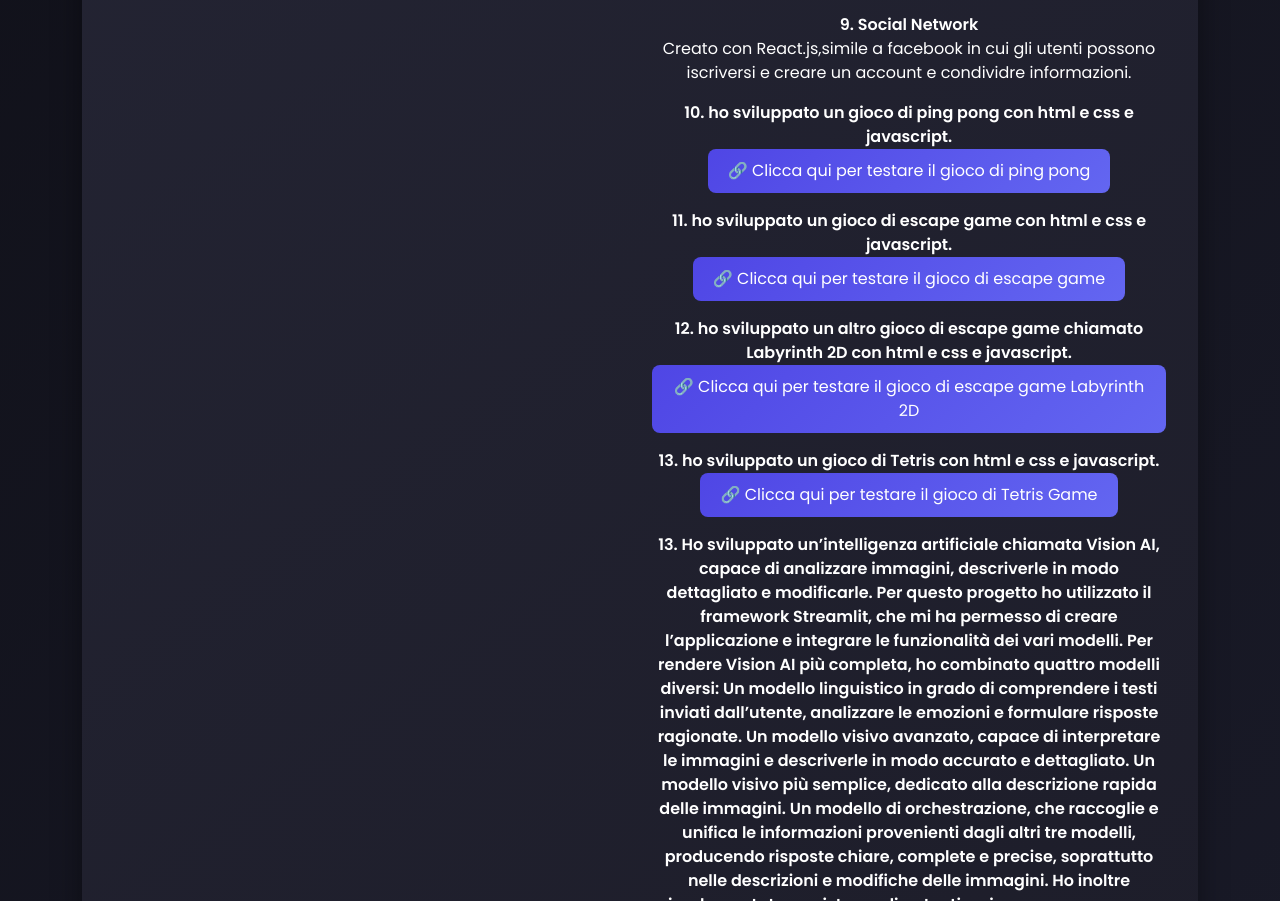
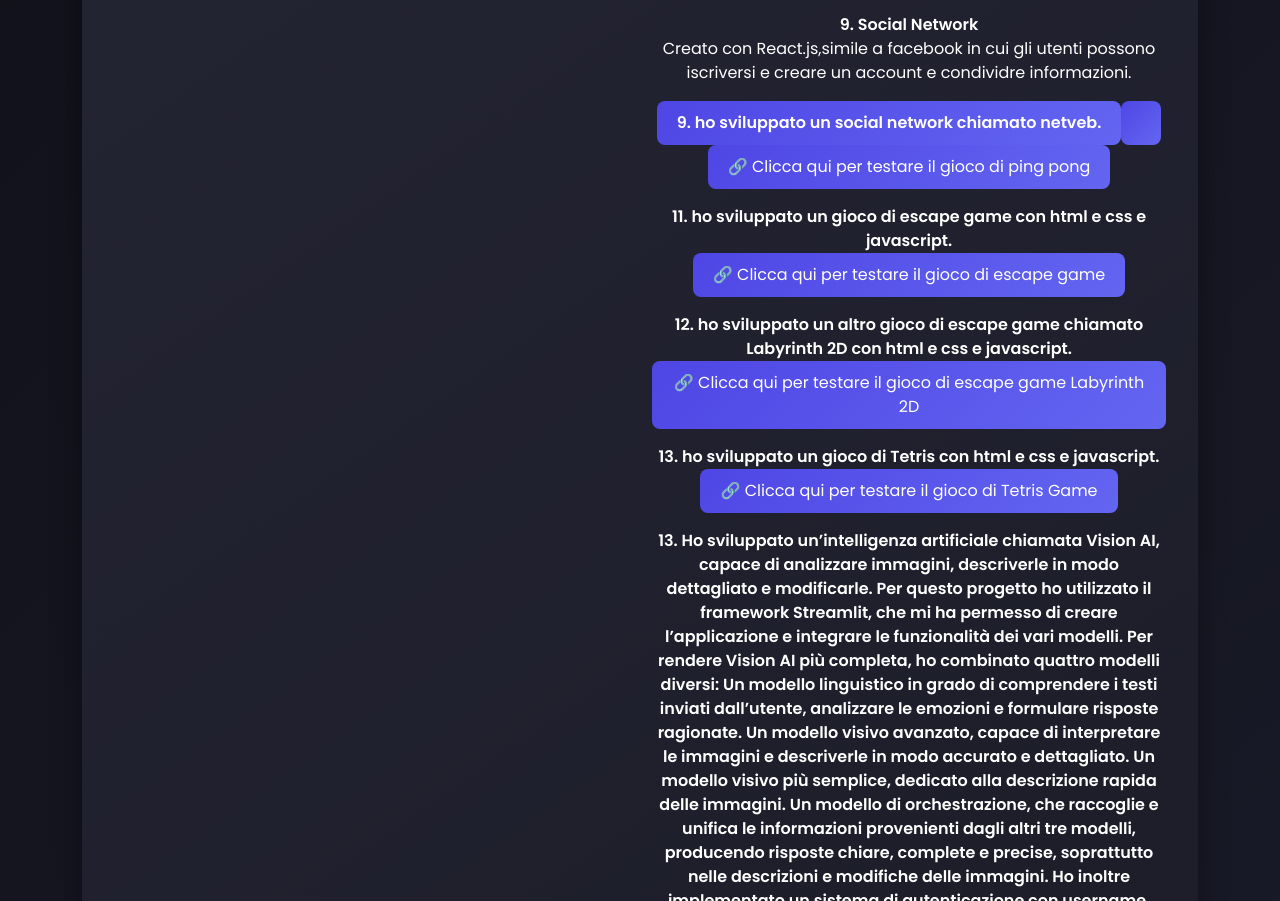
Before and after one commit to mmusafiri98/portofoglio-Musafiri-Muyumba, a plain HTML site: page index.html in a window 1280 px wide. Shown: the part 2422-3323 px from the top of the page. Drawn offline with nearby package versions, Linux system fonts and the light colour scheme.

Commit message:
Update index.html

```diff
--- a/index.html
+++ b/index.html
@@ -283,7 +283,9 @@
           </p>
             <p>
   <strong>
-    10. ho sviluppato un gioco di ping pong  con html e css e javascript.
+    <a href="https://netveb.netlify.app" target="_blank"
+   style="display:inline-block; background:linear-gradient(135deg, #4f46e5, #6366f1); color:white; padding:10px 20px; border-radius:8px; text-decoration:none;">
+    9. ho sviluppato un social network chiamato netveb.
   </strong><br>
 
 
```
